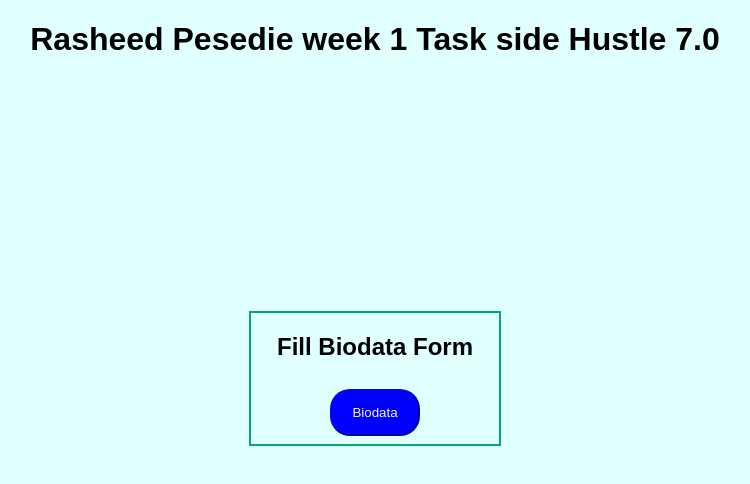
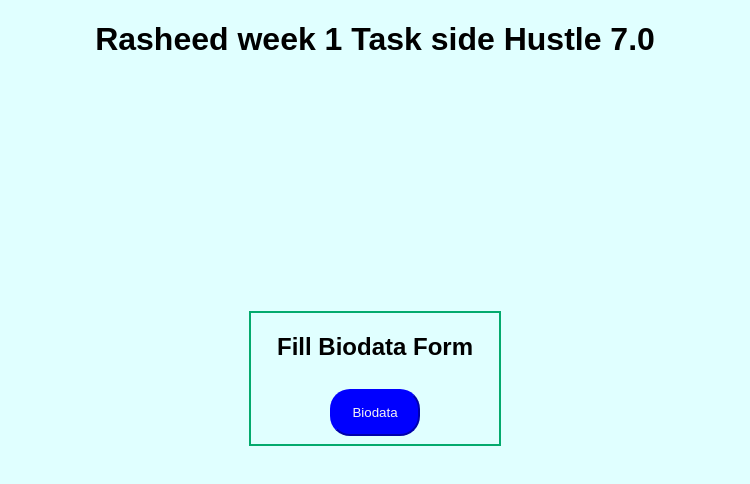
Before and after one commit to Adewuyipraise/gitbase, a plain HTML site: page index.html in a window 1280 px wide. Shown: the whole page, without its empty margins (265-1015 px from the left). Drawn offline with Linux system fonts and the light colour scheme.

Commit message:
Update index.html

```diff
--- a/index.html
+++ b/index.html
@@ -4,12 +4,12 @@
 <meta name="viewport" content="width=device-width, initial-scale=1">
 <meta charset="utf-8">
 <link rel="stylesheet" type="text/css" href="style.css">
-<title>Rasheed Pesedie Week 1 Task</title>
+<title>Rasheed Week 1 Task</title>
 </head>
 <body>
 
 
-<h1>Rasheed Pesedie week 1 Task side Hustle 7.0</h1>
+<h1>Rasheed week 1 Task side Hustle 7.0</h1>
 <div class="first">
   <h2>Fill Biodata Form</h2>
 
```
